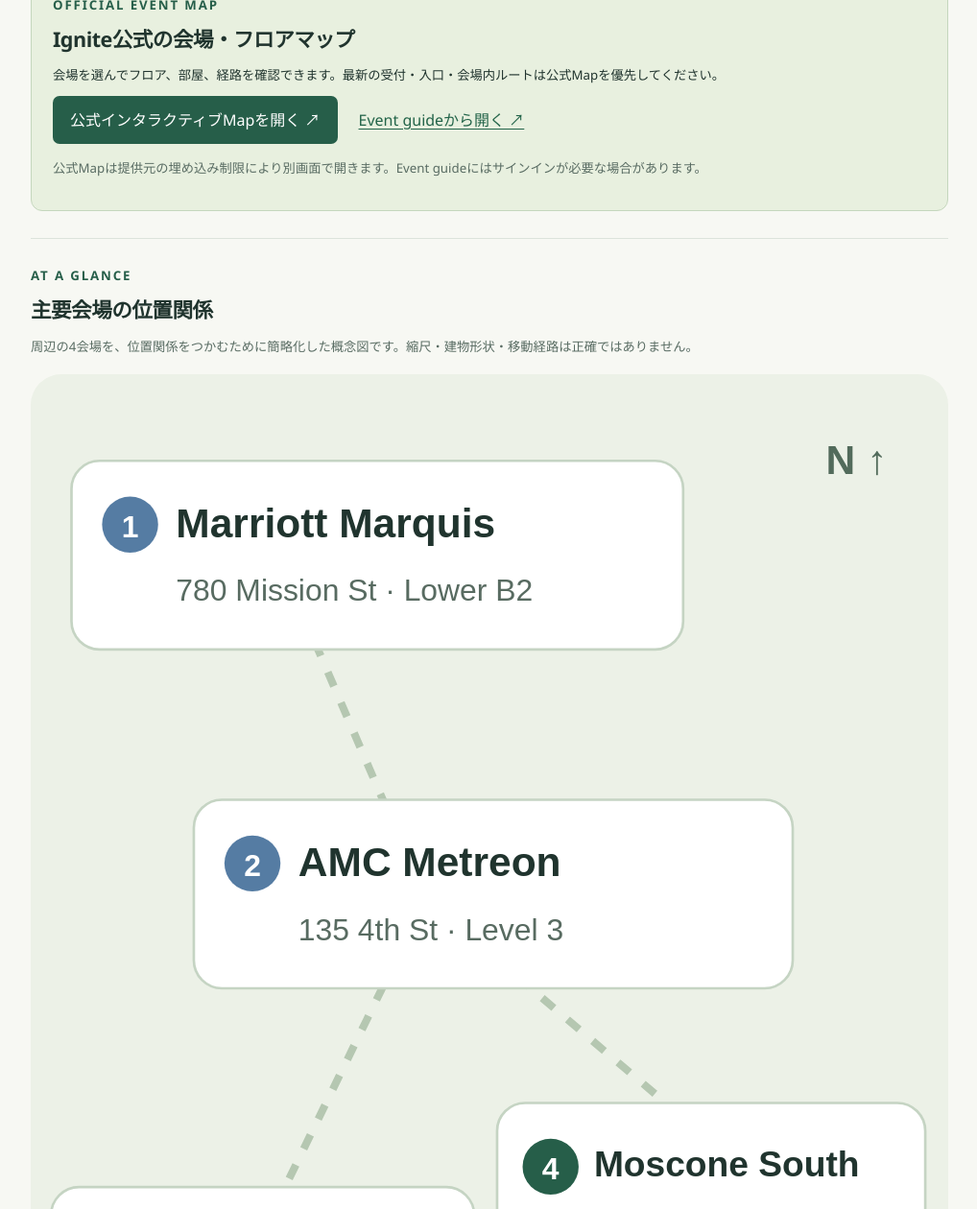
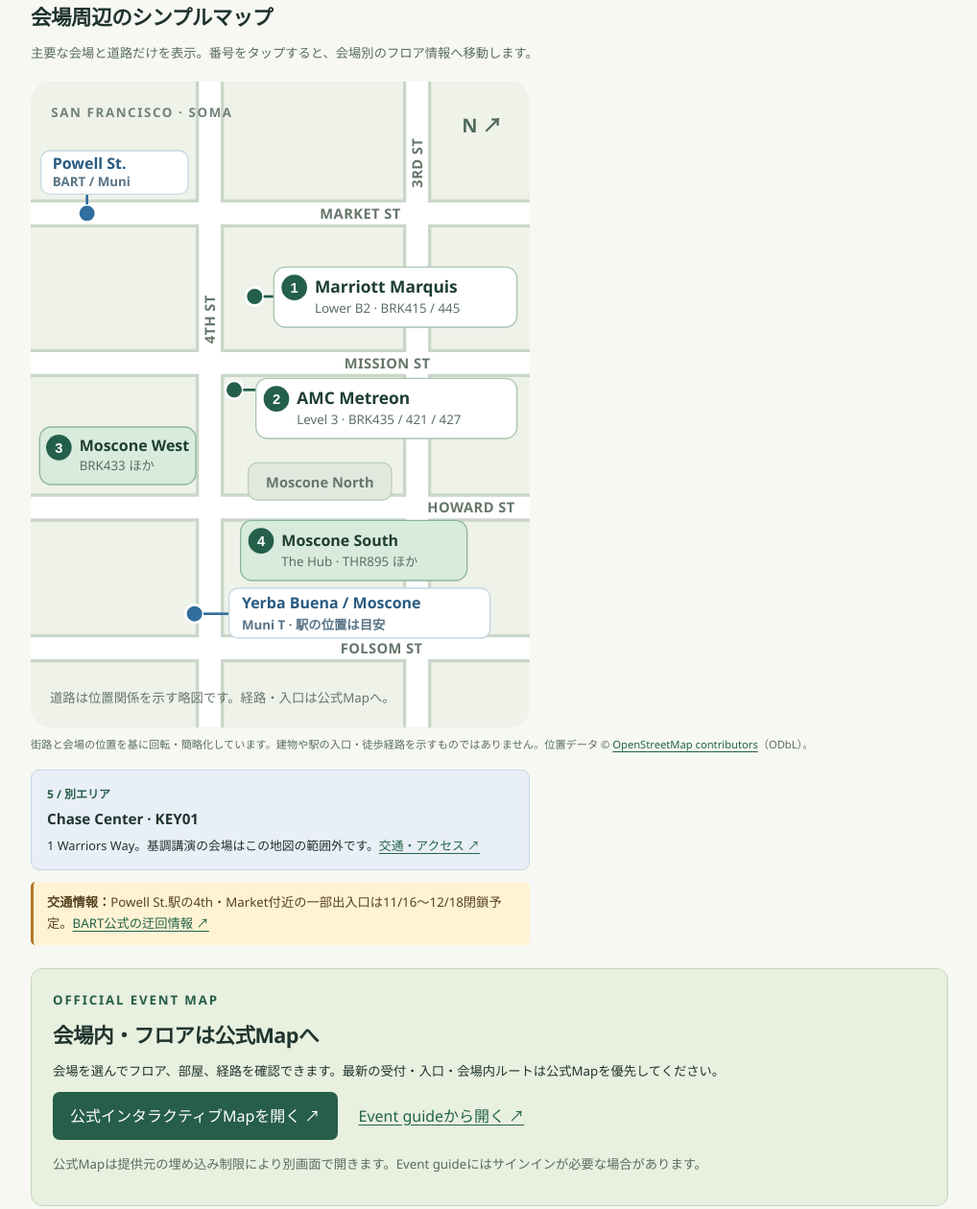
Before and after one commit to usagiandkamex/ignite-2026-memo, a website: page docs/map.html in a window 1280 px wide. Shown: the part 323-1583 px from the top of the page at 96% size, without its empty margins (130-1148 px from the left). Drawn offline with Linux system fonts and the light colour scheme.

Commit message:
Create focused Ignite venue map
Co-authored-by: Copilot App <223556219+Copilot@users.noreply.github.com>

```diff
--- a/docs/map.html
+++ b/docs/map.html
@@ -19,9 +19,85 @@
     </div>
   </header>
   <main class="page venue-page">
+    <section class="event-map" aria-labelledby="area-title">
+      <p class="eyebrow">IGNITE 2026 / VENUE MAP</p>
+      <h2 id="area-title">会場周辺のシンプルマップ</h2>
+      <p class="muted">主要な会場と道路だけを表示。番号をタップすると、会場別のフロア情報へ移動します。</p>
+      <figure class="schematic">
+        <svg class="campus-map" viewBox="0 0 390 505" role="img" aria-labelledby="area-map-title area-map-desc" xmlns="http://www.w3.org/2000/svg">
+          <title id="area-map-title">Ignite主要会場の周辺マップ</title>
+          <desc id="area-map-desc">4th Streetと3rd Streetが上下、Market、Mission、Howard、Folsom Streetが左右に並ぶ回転した簡略地図。Moscone Westは4th Streetの西側、MetreonとMarriott Marquisは東側。Moscone SouthはHoward Streetを挟んでNorthの向かい。Chase Centerは別の場所。</desc>
+          <rect width="390" height="505" rx="16" fill="#eef2e9"/>
+          <path d="M0 103H390 M0 220H390 M0 333H390 M0 443H390 M140 0V505 M302 0V505" fill="none" stroke="#cad6c9" stroke-width="22"/>
+          <path d="M0 103H390 M0 220H390 M0 333H390 M0 443H390 M140 0V505 M302 0V505" fill="none" stroke="#fff" stroke-width="17"/>
+          <g fill="#65766a" font-family="Segoe UI, sans-serif" font-size="11" font-weight="700" letter-spacing=".03em">
+            <text x="226" y="107">MARKET ST</text>
+            <text x="245" y="224">MISSION ST</text>
+            <text x="310" y="337">HOWARD ST</text>
+            <text x="242" y="447">FOLSOM ST</text>
+            <text transform="translate(144 205) rotate(-90)">4TH ST</text>
+            <text transform="translate(306 83) rotate(-90)">3RD ST</text>
+          </g>
+          <g font-family="Segoe UI, sans-serif" font-weight="700">
+            <text x="337" y="40" fill="#526b5b" font-size="15">N ↗</text>
+            <text x="16" y="28" fill="#718276" font-size="10" letter-spacing=".12em">SAN FRANCISCO · SOMA</text>
+            <circle cx="44" cy="103" r="7" fill="#326e9d" stroke="#fff" stroke-width="2"/>
+            <path d="M44 96V88" stroke="#326e9d" stroke-width="2"/>
+            <rect x="8" y="54" width="115" height="34" rx="7" fill="#fff" stroke="#c7d7e2"/>
+            <text x="17" y="68" fill="#285a80" font-size="12">Powell St.</text>
+            <text x="17" y="82" fill="#597487" font-size="10">BART / Muni</text>
+            <circle cx="128" cy="416" r="7" fill="#326e9d" stroke="#fff" stroke-width="2"/>
+            <path d="M135 416H155" stroke="#326e9d" stroke-width="2"/>
+            <rect x="155" y="396" width="204" height="39" rx="7" fill="#fff" stroke="#c7d7e2"/>
+            <text x="165" y="412" fill="#285a80" font-size="12">Yerba Buena / Moscone</text>
+            <text x="165" y="428" fill="#597487" font-size="10">Muni T · 駅の位置は目安</text>
+          </g>
+          <a href="#venue-marriott" aria-label="1 Marriott Marquisの会場情報へ">
+            <circle cx="175" cy="168" r="7" fill="#245f4c" stroke="#fff" stroke-width="2"/>
+            <path d="M182 168H190" stroke="#245f4c" stroke-width="2"/>
+            <rect x="190" y="145" width="190" height="47" rx="9" fill="#fff" stroke="#a9c5b3"/>
+            <circle cx="206" cy="161" r="10" fill="#245f4c"/><text x="206" y="165" text-anchor="middle" fill="#fff" font-family="sans-serif" font-size="11" font-weight="700">1</text>
+            <text x="222" y="165" fill="#1e3e32" font-family="Segoe UI, sans-serif" font-size="13" font-weight="700">Marriott Marquis</text>
+            <text x="222" y="181" fill="#5b7063" font-family="Segoe UI, sans-serif" font-size="10">Lower B2 · BRK415 / 445</text>
+          </a>
+          <a href="#venue-metreon" aria-label="2 AMC Metreonの会場情報へ">
+            <circle cx="159" cy="241" r="7" fill="#245f4c" stroke="#fff" stroke-width="2"/>
+            <path d="M166 241H176" stroke="#245f4c" stroke-width="2"/>
+            <rect x="176" y="232" width="204" height="47" rx="9" fill="#fff" stroke="#a9c5b3"/>
+            <circle cx="192" cy="248" r="10" fill="#245f4c"/><text x="192" y="252" text-anchor="middle" fill="#fff" font-family="sans-serif" font-size="11" font-weight="700">2</text>
+            <text x="208" y="252" fill="#1e3e32" font-family="Segoe UI, sans-serif" font-size="13" font-weight="700">AMC Metreon</text>
+            <text x="208" y="268" fill="#5b7063" font-family="Segoe UI, sans-serif" font-size="10">Level 3 · BRK435 / 421 / 427</text>
+          </a>
+          <a href="#venue-west" aria-label="3 Moscone Westの会場情報へ">
+            <rect x="7" y="270" width="122" height="45" rx="9" fill="#d8ebdc" stroke="#8eb69b"/>
+            <circle cx="22" cy="286" r="10" fill="#245f4c"/><text x="22" y="290" text-anchor="middle" fill="#fff" font-family="sans-serif" font-size="11" font-weight="700">3</text>
+            <text x="38" y="289" fill="#1e3e32" font-family="Segoe UI, sans-serif" font-size="12" font-weight="700">Moscone West</text>
+            <text x="38" y="304" fill="#5b7063" font-family="Segoe UI, sans-serif" font-size="10">BRK433 ほか</text>
+          </a>
+          <g font-family="Segoe UI, sans-serif">
+            <rect x="170" y="298" width="112" height="29" rx="7" fill="#e1e9df" stroke="#bdcdbd"/>
+            <text x="226" y="317" text-anchor="middle" fill="#66776b" font-size="11" font-weight="700">Moscone North</text>
+          </g>
+          <a href="#venue-south" aria-label="4 Moscone Southの会場情報へ">
+            <rect x="164" y="343" width="177" height="47" rx="9" fill="#d8ebdc" stroke="#8eb69b"/>
+            <circle cx="180" cy="359" r="10" fill="#245f4c"/><text x="180" y="363" text-anchor="middle" fill="#fff" font-family="sans-serif" font-size="11" font-weight="700">4</text>
+            <text x="196" y="363" fill="#1e3e32" font-family="Segoe UI, sans-serif" font-size="12" font-weight="700">Moscone South</text>
+            <text x="196" y="379" fill="#5b7063" font-family="Segoe UI, sans-serif" font-size="10">The Hub · THR895 ほか</text>
+          </a>
+          <text x="15" y="485" fill="#65766a" font-family="Segoe UI, sans-serif" font-size="10">道路は位置関係を示す略図です。経路・入口は公式Mapへ。</text>
+        </svg>
+        <figcaption>街路と会場の位置を基に回転・簡略化しています。建物や駅の入口・徒歩経路を示すものではありません。位置データ © <a href="https://www.openstreetmap.org/copyright">OpenStreetMap contributors</a>（ODbL）。</figcaption>
+      </figure>
+      <div class="chase-note">
+        <span class="venue-number">5 / 別エリア</span>
+        <h3>Chase Center · KEY01</h3>
+        <p>1 Warriors Way。基調講演の会場はこの地図の範囲外です。<a href="https://chasecenter.com/plan-your-visit.transportation">交通・アクセス ↗</a></p>
+      </div>
+      <p class="transit-note"><strong>交通情報：</strong>Powell St.駅の4th・Market付近の一部出入口は11/16〜12/18閉鎖予定。<a href="https://www.bart.gov/news/articles/2026/news20261112">BART公式の迂回情報 ↗</a></p>
+    </section>
     <section class="official-map" aria-labelledby="official-map-title">
       <p class="eyebrow">OFFICIAL EVENT MAP</p>
-      <h2 id="official-map-title">Ignite公式の会場・フロアマップ</h2>
+      <h2 id="official-map-title">会場内・フロアは公式Mapへ</h2>
       <p>会場を選んでフロア、部屋、経路を確認できます。最新の受付・入口・会場内ルートは公式Mapを優先してください。</p>
       <div class="map-actions">
         <a class="official" href="https://wayfinding.event.microsoft.com/ignite" target="_blank" rel="noopener noreferrer">公式インタラクティブMapを開く ↗</a>
@@ -29,63 +105,19 @@
       </div>
       <p class="fineprint">公式Mapは提供元の埋め込み制限により別画面で開きます。Event guideにはサインインが必要な場合があります。</p>
     </section>
-    <section class="venue-section" aria-labelledby="area-title">
-      <p class="eyebrow">AT A GLANCE</p>
-      <h2 id="area-title">主要会場の位置関係</h2>
-      <p class="muted">周辺の4会場を、位置関係をつかむために簡略化した概念図です。縮尺・建物形状・移動経路は正確ではありません。</p>
-      <figure class="schematic">
-        <svg viewBox="0 0 360 425" role="img" aria-labelledby="area-map-title area-map-desc" xmlns="http://www.w3.org/2000/svg">
-          <title id="area-map-title">Moscone周辺の主要会場の位置関係</title>
-          <desc id="area-map-desc">Marriott Marquisの南東にAMC Metreon、AMC Metreonの南にMoscone West、東にMoscone Southがある概略図。Chase Centerは別エリア。</desc>
-          <rect width="360" height="425" rx="12" fill="#ecf1e7"/>
-          <path d="M90 339 L155 206 L268 302 M155 206 L111 104" fill="none" stroke="#b5c7b1" stroke-width="3" stroke-dasharray="6 7"/>
-          <text x="312" y="39" font-family="sans-serif" font-size="16" font-weight="700" fill="#526b5b">N ↑</text>
-          <rect x="16" y="34" width="240" height="74" rx="11" fill="#fff" stroke="#c5d4c3"/>
-          <circle cx="39" cy="59" r="11" fill="#557ca3"/>
-          <text x="39" y="64" text-anchor="middle" font-family="sans-serif" font-size="12" font-weight="700" fill="#fff">1</text>
-          <text x="57" y="64" font-family="sans-serif" font-size="16" font-weight="700" fill="#20342e">Marriott Marquis</text>
-          <text x="57" y="89" font-family="sans-serif" font-size="12" fill="#586b61">780 Mission St · Lower B2</text>
-          <rect x="64" y="167" width="235" height="74" rx="11" fill="#fff" stroke="#c5d4c3"/>
-          <circle cx="87" cy="192" r="11" fill="#557ca3"/>
-          <text x="87" y="197" text-anchor="middle" font-family="sans-serif" font-size="12" font-weight="700" fill="#fff">2</text>
-          <text x="105" y="197" font-family="sans-serif" font-size="16" font-weight="700" fill="#20342e">AMC Metreon</text>
-          <text x="105" y="222" font-family="sans-serif" font-size="12" fill="#586b61">135 4th St · Level 3</text>
-          <rect x="8" y="319" width="166" height="76" rx="11" fill="#fff" stroke="#c5d4c3"/>
-          <circle cx="29" cy="344" r="11" fill="#265e49"/>
-          <text x="29" y="349" text-anchor="middle" font-family="sans-serif" font-size="12" font-weight="700" fill="#fff">3</text>
-          <text x="46" y="348" font-family="sans-serif" font-size="14" font-weight="700" fill="#20342e">Moscone West</text>
-          <text x="18" y="377" font-family="sans-serif" font-size="11" fill="#586b61">800 Howard · Level 1–3</text>
-          <rect x="183" y="286" width="168" height="76" rx="11" fill="#fff" stroke="#c5d4c3"/>
-          <circle cx="204" cy="311" r="11" fill="#265e49"/>
-          <text x="204" y="316" text-anchor="middle" font-family="sans-serif" font-size="12" font-weight="700" fill="#fff">4</text>
-          <text x="221" y="315" font-family="sans-serif" font-size="14" font-weight="700" fill="#20342e">Moscone South</text>
-          <text x="193" y="344" font-family="sans-serif" font-size="11" fill="#586b61">The Hub · Lightning Talks</text>
-          <text x="16" y="415" font-family="sans-serif" font-size="12" fill="#586b61">Chase Center は別エリア（下記参照）</text>
-        </svg>
-        <figcaption>位置データ：© <a href="https://www.openstreetmap.org/copyright">OpenStreetMap contributors</a>（ODbL）。建物の概略図であり、地図上のルートではありません。</figcaption>
-      </figure>
-    </section>
     <section class="venue-section" aria-labelledby="venues-title">
       <p class="eyebrow">VENUES &amp; FLOORS</p>
       <h2 id="venues-title">会場別の確認先</h2>
       <div class="venue-grid">
-        <article id="moscone-west" class="venue-card"><span class="venue-number">3</span><h3>Moscone West</h3><p>800 Howard St。Level 1はExhibit Hall、Level 2・3はセッションルーム。</p><p><a href="https://www.moscone.com/floorplans/moscone-west-level-1-floor-plans">Level 1</a> · <a href="https://www.moscone.com/floorplans/moscone-west-level-2-floor-plan">Level 2</a> · <a href="https://www.moscone.com/floorplans/moscone-west-level-3-floor-plan">Level 3</a>（会場公式フロア図）</p><p><a href="https://www.moscone.com/directions-and-parking-moscone-center">交通・アクセス ↗</a></p></article>
-        <article class="venue-card"><span class="venue-number">4</span><h3>Moscone South / The Hub</h3><p>Lightning TalkやTheaterのあるThe Hub。建物内の場所はイベント用Mapで確認。</p><p><a href="https://www.moscone.com/floorplans/moscone-northsouth-exhibit-level-floor-plan">North / South 展示フロア図 ↗</a></p></article>
-        <article class="venue-card"><span class="venue-number">2</span><h3>AMC Metreon</h3><p>135 4th St, Suite 3000。セッションはLevel 3の各Theater。</p><p><a href="https://maps.apple.com/place?place-id=IEFA03AAF404DD9DA">所在地・経路 ↗</a></p></article>
-        <article class="venue-card"><span class="venue-number">1</span><h3>Marriott Marquis</h3><p>780 Mission St。Yerba Buena SalonはLower B2。</p><p><a href="https://www.marriott.com/en-us/hotels/sfodt-san-francisco-marriott-marquis/events/">会場・会議室情報 ↗</a></p></article>
+        <article id="venue-west" class="venue-card"><span class="venue-number">3</span><h3>Moscone West</h3><p>800 Howard St。Level 1はExhibit Hall、Level 2・3はセッションルーム。BRK433・BRK417など。</p><p><a href="https://www.moscone.com/floorplans/moscone-west-level-1-floor-plans">Level 1</a> · <a href="https://www.moscone.com/floorplans/moscone-west-level-2-floor-plan">Level 2</a> · <a href="https://www.moscone.com/floorplans/moscone-west-level-3-floor-plan">Level 3</a>（会場公式フロア図）</p><p><a href="https://www.moscone.com/directions-and-parking-moscone-center">交通・アクセス ↗</a></p></article>
+        <article id="venue-south" class="venue-card"><span class="venue-number">4</span><h3>Moscone South / The Hub</h3><p>Lightning TalkやTheaterのあるThe Hub。THR895・LTG1465など。建物内の場所はイベント用Mapで確認。</p><p><a href="https://www.moscone.com/floorplans/moscone-northsouth-exhibit-level-floor-plan">North / South 展示フロア図 ↗</a></p></article>
+        <article id="venue-metreon" class="venue-card"><span class="venue-number">2</span><h3>AMC Metreon</h3><p>135 4th St, Suite 3000。BRK435・BRK421などはLevel 3の各Theater。</p><p><a href="https://maps.apple.com/place?place-id=IEFA03AAF404DD9DA">所在地・経路 ↗</a></p></article>
+        <article id="venue-marriott" class="venue-card"><span class="venue-number">1</span><h3>Marriott Marquis</h3><p>780 Mission St。BRK415・BRK445のYerba Buena SalonはLower B2。</p><p><a href="https://www.marriott.com/en-us/hotels/sfodt-san-francisco-marriott-marquis/events/">会場・会議室情報 ↗</a></p></article>
         <article class="venue-card"><span class="venue-number">5</span><h3>Chase Center</h3><p>1 Warriors Way。基調講演の会場で、Moscone周辺とは別エリアです。移動と入場に余裕を持ってください。</p><p><a href="https://chasecenter.com/plan-your-visit.transportation">交通・アクセス ↗</a></p></article>
       </div>
       <p class="fineprint">フロア図は建物の一般的な配置図で、Ignite当日の部屋割りや入口を保証するものではありません。</p>
     </section>
-    <section class="venue-section" aria-labelledby="street-map-title">
-      <p class="eyebrow">STREET MAP</p>
-      <h2 id="street-map-title">Moscone周辺の実際の地図</h2>
-      <p class="muted">拡大・移動できます。道路や建物の確認用で、イベント当日の入口・経路は公式Mapでご確認ください。</p>
-      <iframe class="street-map" title="OpenStreetMap Moscone Center 周辺地図" loading="lazy" referrerpolicy="strict-origin-when-cross-origin" src="https://www.openstreetmap.org/export/embed.html?bbox=-122.4075%2C37.7815%2C-122.3990%2C37.7870&amp;layer=mapnik"></iframe>
-      <p class="map-credit">© <a href="https://www.openstreetmap.org/copyright">OpenStreetMap contributors</a> · <a href="https://www.openstreetmap.org/#map=17/37.7842/-122.4030">地図を別画面で開く ↗</a></p>
-      <p class="fineprint">この地図の表示にはOpenStreetMapへの通信が発生します。通信情報の扱いは<a href="https://wiki.osmfoundation.org/wiki/Privacy_Policy">提供元のプライバシーポリシー</a>をご確認ください。</p>
-    </section>
-    <footer><p>2026/11/15確認。会場の変更、実際の入口・移動時間は、公式Mapと現地案内で確認してください。</p><p><a href="./">← スケジュールへ戻る</a></p></footer>
+    <footer><p>2026/11/15確認。会場の変更、実際の入口・移動時間は、公式Mapと現地案内で確認してください。</p><p><a href="https://www.openstreetmap.org/#map=17/37.7842/-122.4030">詳細な街路図（OpenStreetMap） ↗</a> · <a href="./">スケジュールへ戻る</a></p></footer>
   </main>
 </body>
 </html>
--- a/docs/style.css
+++ b/docs/style.css
@@ -110,6 +110,10 @@ dialog p { font-size: .84rem; }
 .official { display: block; margin: 18px 0 0; padding: 12px; border-radius: 7px; background: var(--green); color: white; text-decoration: none; text-align: center; }
 .error { padding: 15px; color: #a02218; background: #ffebe5; }
 .venue-page { max-width: 1000px; }
+.event-map { margin-top: 24px; }
+.event-map .eyebrow { color: var(--green); }
+.event-map h2 { margin: 6px 0 12px; }
+.event-map > p { font-size: .83rem; }
 .official-map { margin: 24px 0; padding: 22px; background: #e8f0df; border: 1px solid #c5d7bd; border-radius: 12px; }
 .official-map .eyebrow, .venue-section .eyebrow { color: var(--green); }
 .official-map h2, .venue-section h2 { margin: 6px 0 12px; }
@@ -118,21 +122,25 @@ dialog p { font-size: .84rem; }
 .map-actions .official { display: inline-block; margin: 0; padding: 12px 18px; }
 .venue-section { border-top: 1px solid var(--line); padding-top: 28px; margin-top: 28px; }
 .schematic { margin: 18px 0 0; }
-.schematic svg { display: block; width: 100%; height: auto; }
+.schematic svg { display: block; width: 100%; max-width: 520px; height: auto; }
+.campus-map a { cursor: pointer; }
+.campus-map a:focus-visible { outline: 3px solid #d27d18; outline-offset: -3px; }
 .schematic figcaption, .map-credit { font-size: .7rem; color: var(--muted); margin: 8px 0; }
+.chase-note { max-width: 520px; margin-top: 17px; padding: 14px 16px; background: #e9eff7; border: 1px solid #c5d5e5; border-radius: 9px; font-size: .8rem; }
+.chase-note h3 { margin: 3px 0 5px; }
+.chase-note p:last-child { margin-bottom: 0; }
+.transit-note { max-width: 520px; margin: 12px 0 0; padding: 11px 14px; border-left: 3px solid #b17a24; background: #fff3d4; color: #574320; border-radius: 5px; }
 .venue-grid { display: grid; grid-template-columns: repeat(2, 1fr); gap: 12px; }
 .venue-card { padding: 17px; border: 1px solid var(--line); background: white; border-radius: 9px; font-size: .8rem; }
 .venue-card h3 { margin: 4px 0 8px; }
 .venue-card p:last-child { margin-bottom: 0; }
 .venue-number { font-weight: 750; color: var(--green); font-size: .75rem; }
-.street-map { display: block; width: 100%; height: 420px; border: 1px solid var(--line); border-radius: 9px; }
 @media (max-width: 600px) {
   .page { padding: 0 14px; }
   .masthead { padding-top: 29px; }
   .intro { font-size: .8rem; }
   .reading-grid { grid-template-columns: 1fr; gap: 0; }
   .venue-grid { grid-template-columns: 1fr; }
-  .street-map { height: 340px; }
   .track-label { width: 100%; }
   .track-label select { flex: 1; min-width: 0; }
   .event .event-title { font-size: .7rem; }
```
Also changed, not shown: tests/map.test.mjs (added, +15 -0 lines), README.md.
